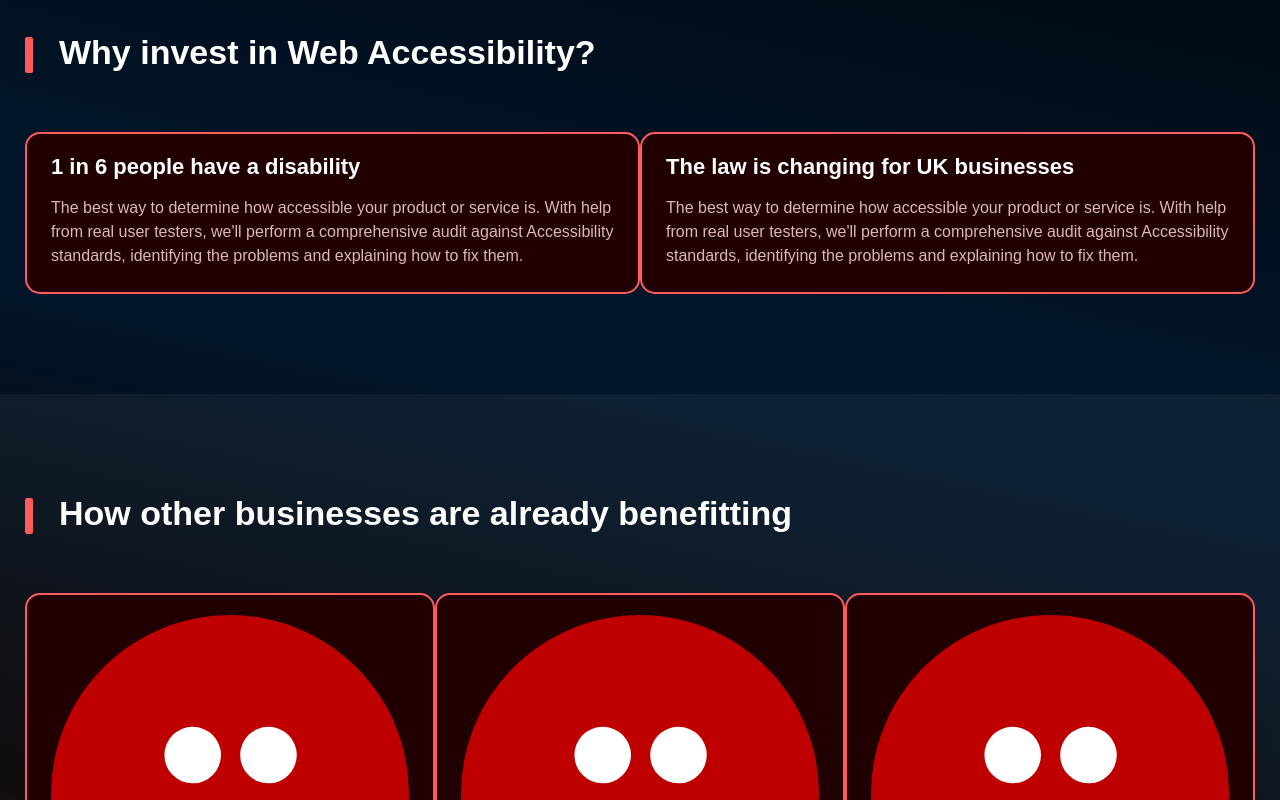
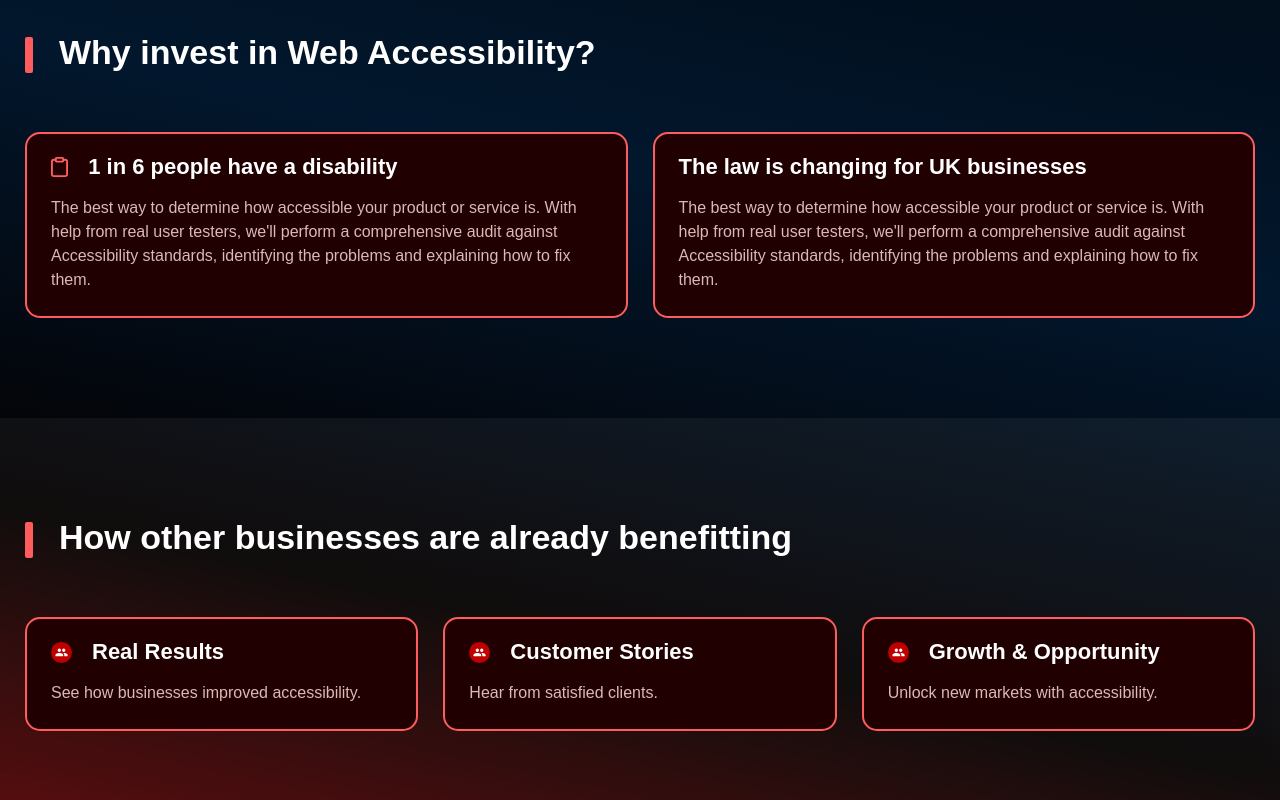
Before and after one commit to WillisDyson/project-rb, a React (Create React App) app: page / in a window 1280 px wide. Shown: the part 700-1500 px from the top of the page. Built offline with nearby package versions, Linux system fonts and the light colour scheme; a web font is replaced by a local one.

Commit message:
Dropdown and tiles progress

```diff
--- a/src/components/global/dropdown/Dropdown.js
+++ b/src/components/global/text-dropdown/TextDropdown.js
@@ -1,5 +1,5 @@
-import styles from "./Dropdown.module.scss";
-import DropdownItem from "./DropdownItem";
+import styles from "./TextDropdown.module.scss";
+import DropdownItem from "./TextDropdownItem";
 
 const Dropdown = ({ className, variant, text }) => {
   return (
--- a/src/components/global/dropdown/DropdownItem.js
+++ b/src/components/global/text-dropdown/TextDropdownItem.js
@@ -1,4 +1,4 @@
-import styles from "./DropdownItem.module.scss";
+import styles from "./TextDropdownItem.module.scss";
 import { Link } from "react-router-dom";
 
 const DropdownItem = ({ className, variant, text, href }) => {
@@ -7,7 +7,7 @@ const DropdownItem = ({ className, variant, text, href }) => {
   };
 
   return (
-    <li className={styles.dropdownitem}>
+    <li className={styles["dropdown-item"]}>
       <Link
         to={href}
         className={`${className ? className : ""} ${
--- a/src/components/global/dropdown/DropdownItem.module.scss
+++ b/src/components/global/text-dropdown/TextDropdownItem.module.scss
@@ -1,6 +1,6 @@
 @use "global-stylesheets/GlobalColours.scss" as *;
 
-.dropdownitem {
+.dropdown-item {
     list-style-type: none;
 
     a {
--- a/src/components/global/text-link/TextLink.module.scss
+++ b/src/components/global/text-link/TextLink.module.scss
@@ -9,7 +9,7 @@
     text-decoration: none;
 
     &:hover {
-        color: $crimson-red;
+        color: $pale-red;
         cursor: pointer;
     }
 
--- a/src/components/global/tiles-grid/tile/Tile.js
+++ b/src/components/global/tiles-grid/tile/Tile.js
@@ -2,11 +2,12 @@ import styles from "./Tile.module.scss";
 
 const Tile = ({ imageUrl, imageAlt, header, description }) => (
   <div className={styles.tile}>
-    {imageUrl && (
-      <img src={imageUrl} alt={imageAlt || ""} className={styles.tile__img} />
-    )}
-      <div className={styles["tile__header-wrap"]}></div>
-      <h3 className={styles.tile__header}>{header}</h3>
+      <div className={styles["tile__header-wrap"]}>
+        {imageUrl && (
+          <img src={imageUrl} alt={imageAlt || ""} className={styles.tile__image} />
+        )}
+        <h3 className={styles.tile__header}>{header}</h3>
+      </div>
       {description && <p className={styles.tile__desc}>{description}</p>}
   </div>
 );
--- a/src/components/global/tiles-grid/tile/Tile.module.scss
+++ b/src/components/global/tiles-grid/tile/Tile.module.scss
@@ -7,20 +7,31 @@
     border-radius: $global-border-radius;
     display: flex;
     flex-direction: column;
+    margin: 0 12.5px;
     padding: 20px 24px 24px;
     width: 100%;
+
+    &:first-child {
+        margin-left: 0;
+    }
+
+    &:last-child {
+        margin-right: 0;
+    }
 
     &__header-wrap {
         align-items: center;
         display: flex;
         gap: 20px;
-    }
-
-    h3 {
         margin-bottom: 16px;
     }
 
-    p {
+    &__image {
+        max-height: 21px;
+        max-width: 21px;
+    }
+
+    &__desc {
         color: $pale-red;
     }
 }
--- a/src/components/navigation/NavBar.js
+++ b/src/components/navigation/NavBar.js
@@ -1,6 +1,6 @@
 import { useLocation } from "react-router-dom";
 import styles from "./NavBar.module.scss";
-import Dropdown from "../global/dropdown/Dropdown";
+import TextDropdown from "../global/text-dropdown/TextDropdown";
 import TextLink from "../global/text-link/TextLink";
 import ButtonLink from "../global/button-link/ButtonLink";
 import Logo from "../global/logo/Logo";
@@ -11,7 +11,7 @@ const NavBar = () => {
   return (
     <nav className={styles.nav}>
       {location.pathname !== "/" && <Logo href="/" />}
-      <Dropdown text={"All services"} />
+      <TextDropdown text={"All services"} />
       <TextLink text={"About us"} href="/about" />
       <TextLink text={"Case studies"} href="/case-studies" />
       <TextLink text={"Blog"} href="/blog" />
--- a/src/data/homepageData.js
+++ b/src/data/homepageData.js
@@ -1,3 +1,5 @@
+import whyIcon1 from "assets/tiles/why-icon-1.svg";
+
 import tileIcon1 from "assets/tiles/tile-icon.svg";
 import tileIcon2 from "assets/tiles/tile-icon.svg";
 import tileIcon3 from "assets/tiles/tile-icon.svg";
@@ -7,13 +9,12 @@ import tileIcon6 from "assets/tiles/tile-icon.svg";
 
 export const whyAccessibilityGrid = [
   {
-    icon: tileIcon1,
+    imageUrl: whyIcon1,
     header: "1 in 6 people have a disability",
     description:
       "The best way to determine how accessible your product or service is. With help from real user testers, we'll perform a comprehensive audit against Accessibility standards, identifying the problems and explaining how to fix them.",
   },
   {
-    icon: tileIcon1,
     header: "The law is changing for UK businesses",
     description:
       "The best way to determine how accessible your product or service is. With help from real user testers, we'll perform a comprehensive audit against Accessibility standards, identifying the problems and explaining how to fix them.",
```
Also changed, not shown: src/assets/tiles/why-icon-1.svg (added), src/components/global/text-dropdown/TextDropdown.module.scss (renamed from src/components/global/dropdown/Dropdown.module.scss).
